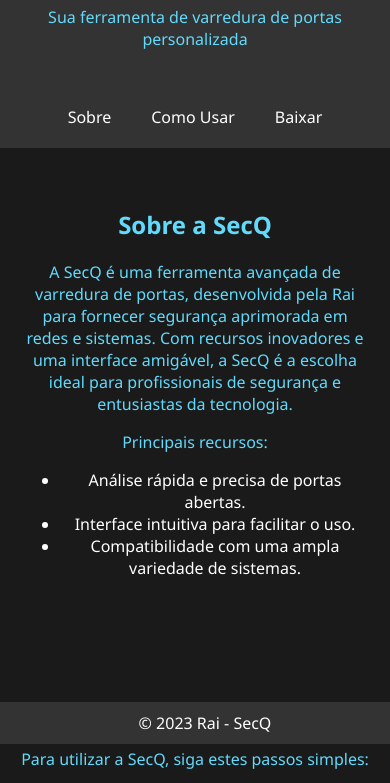
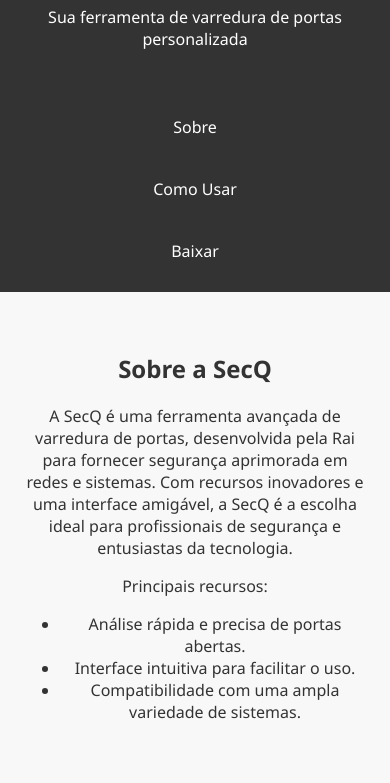
Before and after one commit to RaiProjct/RaiProjct.github.io, a plain HTML site: page SecQ.html in a window 390 px wide. Shown: the part 100-883 px from the top of the page. Drawn offline with Linux system fonts and the light colour scheme.

Commit message:
update SecQ.html

```diff
--- a/SecQ.html
+++ b/SecQ.html
@@ -10,25 +10,21 @@
             margin: 0;
             padding: 0;
             box-sizing: border-box;
-            background-color: #1a1a1a;
-            color: #fff;
+            background-color: #f8f8f8;
+            color: #333;
         }
 
         header {
             background-color: #333;
             padding: 20px;
             text-align: center;
-        }
-
-        h1, h2, p {
-            color: #61dafb;
+            color: #fff;
         }
 
         nav {
-            display: flex;
-            justify-content: center;
             background-color: #333;
             padding: 10px;
+            text-align: center;
         }
 
         nav a {
@@ -68,9 +64,32 @@
             color: #fff;
             padding: 10px;
             text-align: center;
-            position: fixed;
-            bottom: 0;
-            width: 100%;
+        }
+
+        /* Adicionando estilos responsivos */
+        @media (max-width: 768px) {
+            nav {
+                display: flex;
+                flex-direction: column;
+            }
+
+            nav a {
+                margin: 10px 0;
+            }
+        }
+
+        /* Adicionando animações */
+        @keyframes fadeIn {
+            from {
+                opacity: 0;
+            }
+            to {
+                opacity: 1;
+            }
+        }
+
+        section, footer {
+            animation: fadeIn 1s ease;
         }
     </style>
 </head>
```
